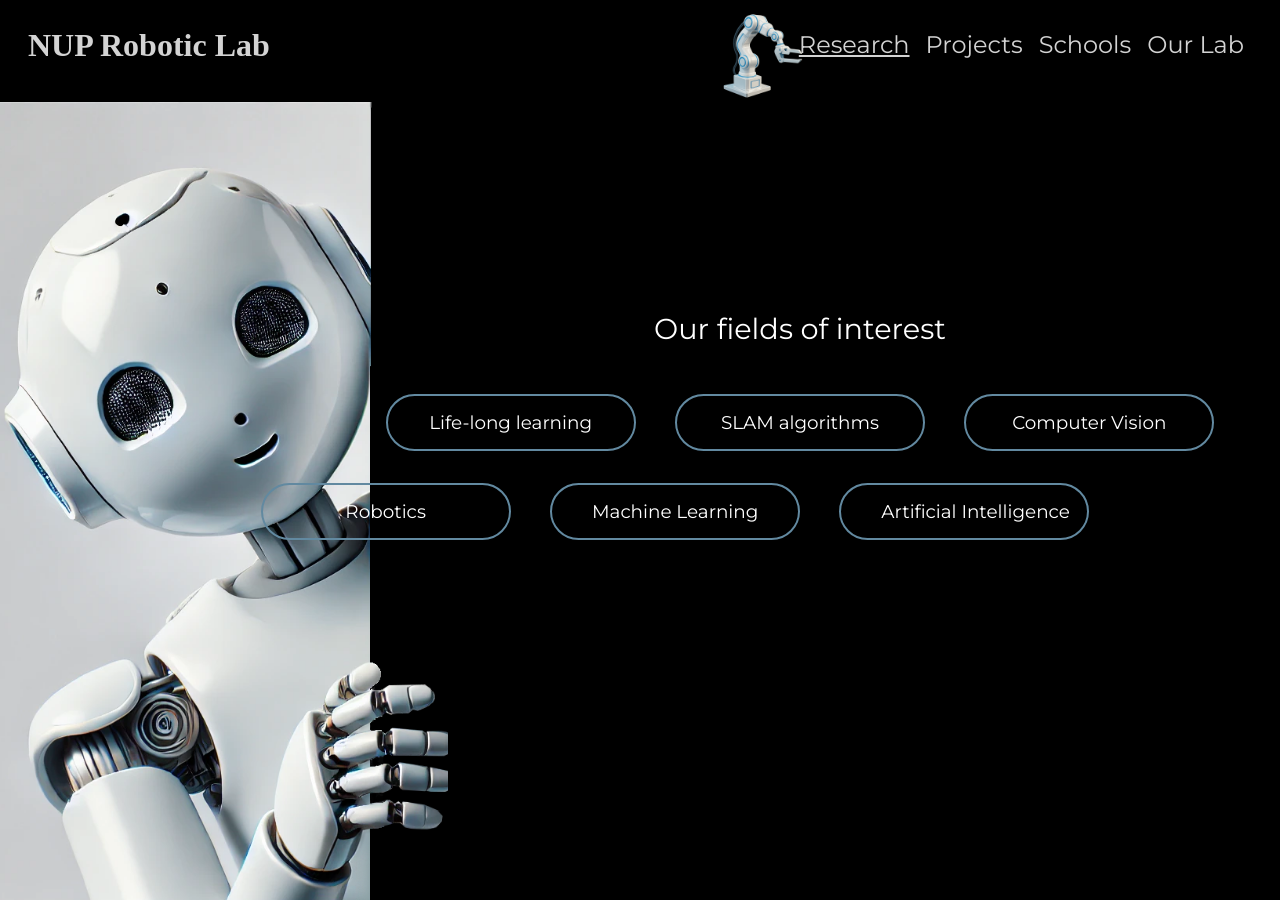
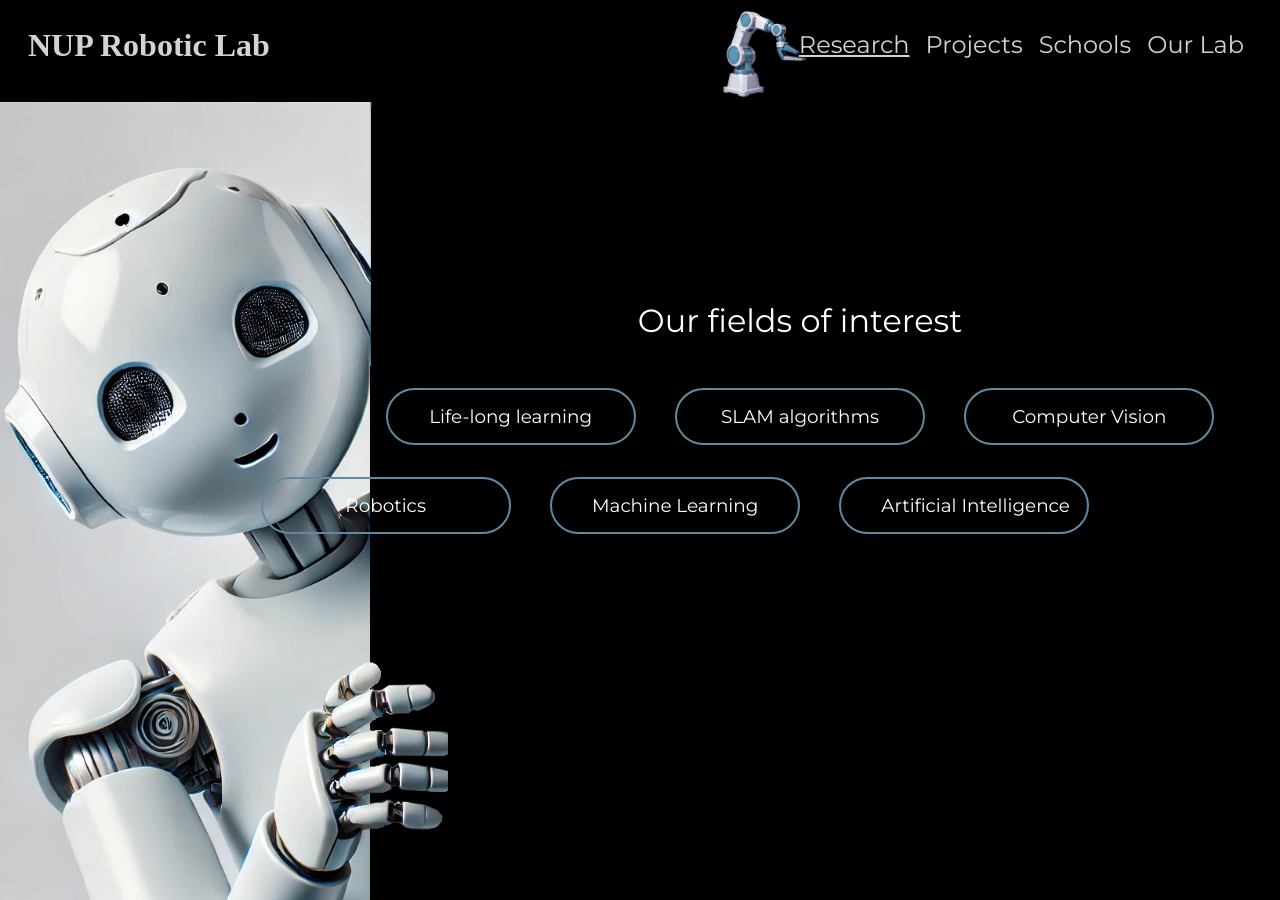
Before and after one commit to rcicd/robo_lab, a Jekyll site: the page built from research.md, in a window 1280 px wide. Built offline with Jekyll 4.4.1, drawn with Linux system fonts in a browser that asks for light colours; some web fonts are replaced.

Commit message:
make new roboarm

```diff
--- a/assets/css/main.css
+++ b/assets/css/main.css
@@ -95,11 +95,11 @@ body {
 .nav-robot-arm {
   height: 100px;
   width: auto;
-  margin-left: -89px;
+  margin-left: -88px;
   vertical-align: top;
   z-index: 1000;
   position: absolute;
-  top: 4px;
+  top: 2px;
   pointer-events: none;
 }
 
--- a/assets/css/research.css
+++ b/assets/css/research.css
@@ -7,7 +7,7 @@
 
   /* Переменные для fields section */
   --fields-section-margin-bottom: 2rem;
-  --fields-title-size: 1.8rem;
+  --fields-title-size: 2rem;
   --fields-title-margin-bottom: 3rem;
 
   /* Переменные для field tags */
@@ -64,8 +64,8 @@
   margin-bottom: var(--fields-title-margin-bottom);
   color: white;
   text-align: center;
-  margin-top: -1rem;
-  font-weight: 500;
+  margin-top: -2rem;
+  font-weight: 550;
 }
 
 .fields-container {
```
Also changed, not shown: assets/img/roboarm.png.
